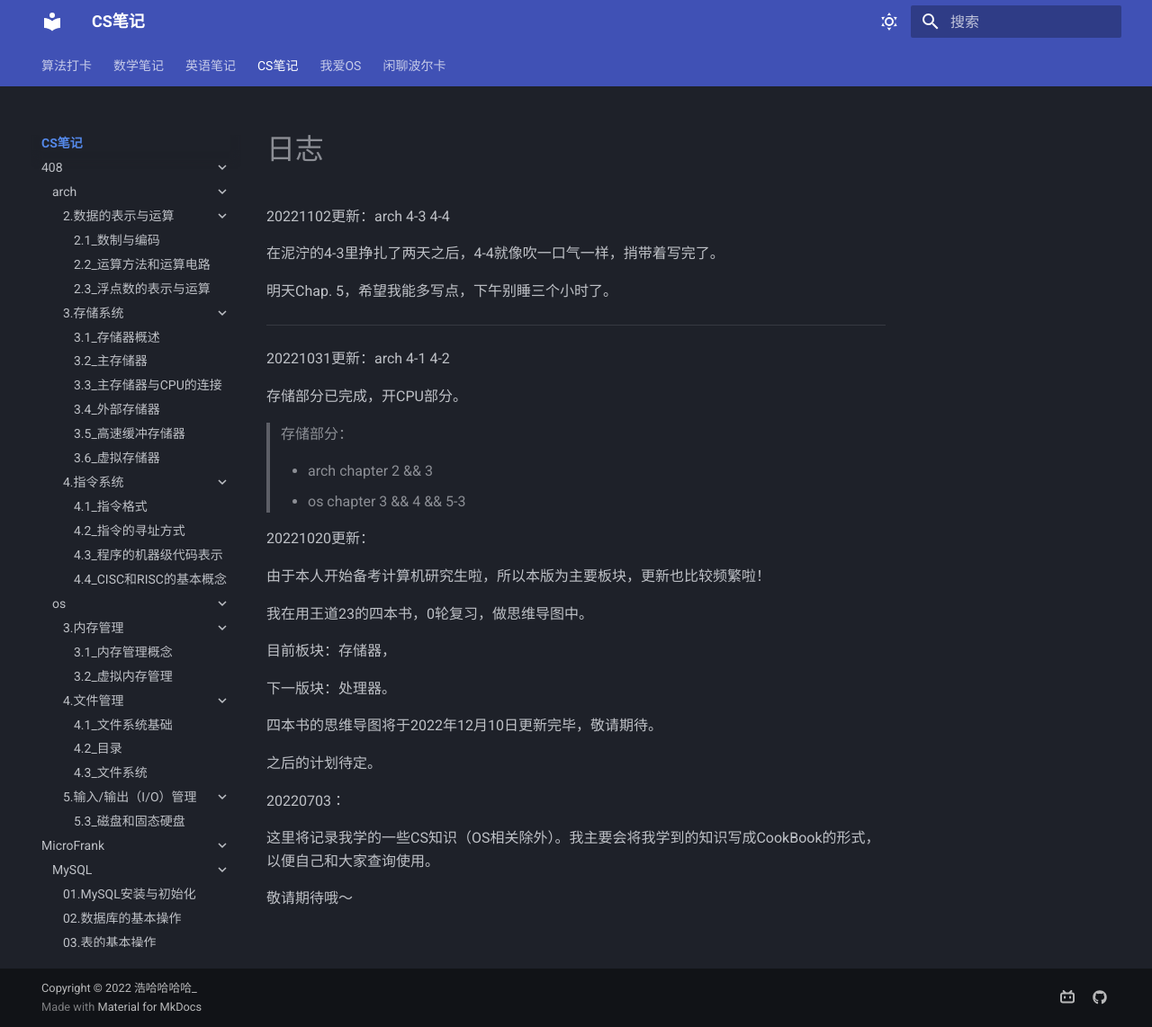
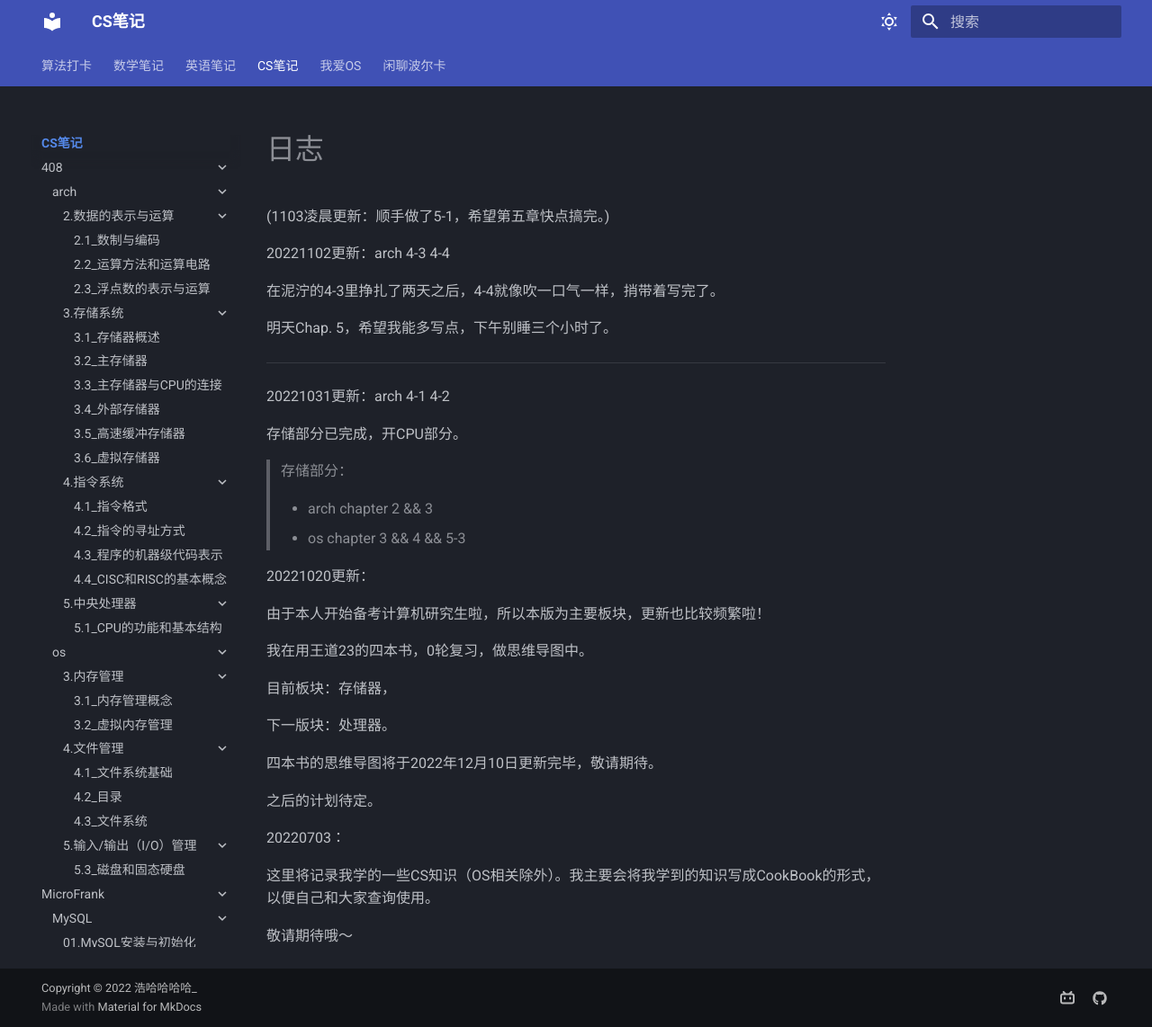
Before and after one commit to Haohahahaha/cs, an MkDocs documentation site: the page built from docs/index.md, in a window 1280 px wide and 1142 px high. Shown: the whole window at 90% size. Built offline with MkDocs 1.6.1 and Material for MkDocs 9.7.7, drawn with Linux system fonts in a browser that asks for light colours.

Commit message:
2022-11-03_00:28:05 update

```diff
--- /dev/null
+++ b/docs/408/arch/5-1.md
@@ -0,0 +1 @@
+![5-1](./pic/5-1.png)
--- a/docs/index.md
+++ b/docs/index.md
@@ -1,3 +1,5 @@
+(1103凌晨更新：顺手做了5-1，希望第五章快点搞完。)
+
 20221102更新：arch 4-3 4-4
 
 在泥泞的4-3里挣扎了两天之后，4-4就像吹一口气一样，捎带着写完了。
--- a/mkdocs.yml
+++ b/mkdocs.yml
@@ -53,8 +53,8 @@ nav:
           - 4.2_指令的寻址方式: 408/arch/4-2.md
           - 4.3_程序的机器级代码表示: 408/arch/4-3.md
           - 4.4_CISC和RISC的基本概念: 408/arch/4-4.md
-#       - 5.中央处理器:
-#         - 5.1_CPU的功能和基本结构: 408/arch/5-1.md
+        - 5.中央处理器:
+          - 5.1_CPU的功能和基本结构: 408/arch/5-1.md
 #         - 5.2_指令执行过程: 408/arch/5-2.md
 #         - 5.3_数据通路的功能和基本结构: 408/arch/5-3.md
 #         - 5.4_控制器的功能和工作原理: 408/arch/5-4.md
```
Also changed, not shown: docs/408/arch/pic/5-1.png (added).
